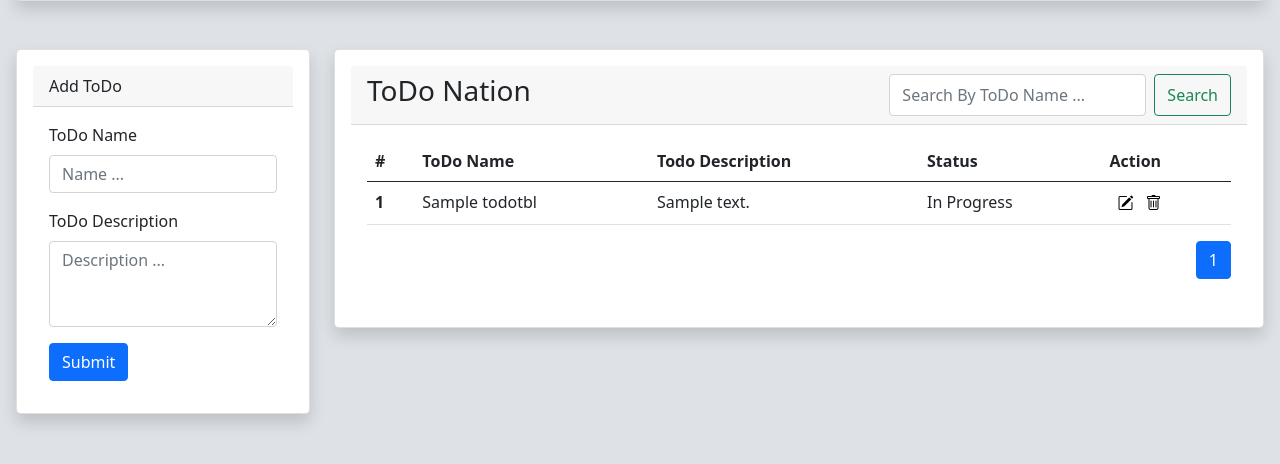
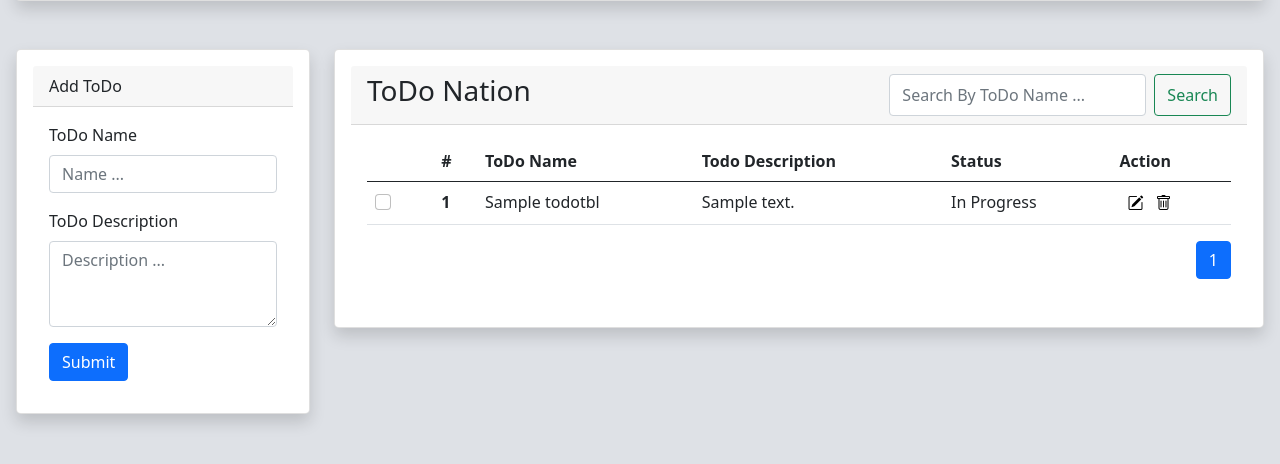
Before and after one commit to ashwinam/garbage-codes-season-01, a Django app: page /todo/ in a window 1280 px wide. Shown: the part 73-537 px from the top of the page. Run offline with Django 4.2, Linux system fonts and the light colour scheme; a user stored in the database is signed in; tables that the repository leaves empty hold one stand-in row (values such as "Sample post").

Commit message:
add checkbox

```diff
--- a/DjangoToDo/todo/templates/todo/todo.html
+++ b/DjangoToDo/todo/templates/todo/todo.html
@@ -69,6 +69,7 @@
                 <table class="table">
                     <thead>
                       <tr>
+                        <th></th>
                         <th scope="col">#</th>
                         <th scope="col">ToDo Name</th>
                         <th scope="col">Todo Description</th>
@@ -79,6 +80,11 @@
                     <tbody>
                       {% for object in objects %}
                       <tr>
+                        <td>
+                          <div class="form-check">
+                            <input class="form-check-input toggle_status" type="checkbox" value="" id="" data-todo_id="{{object.todo_id}}">
+                          </div>
+                        </td>
                         <th scope="row">{{ forloop.counter }}</th>
                         <td>{{ object.todo_name }}</td>
                         <td>{{ object.todo_description }}</td>
```
